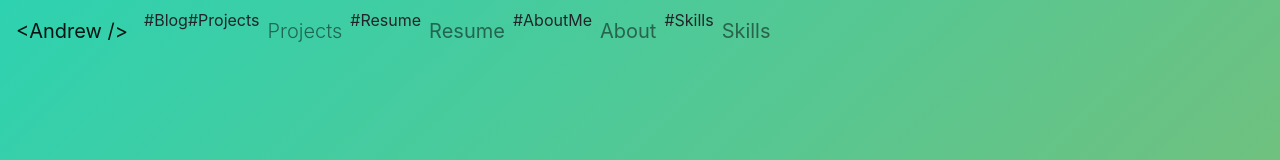
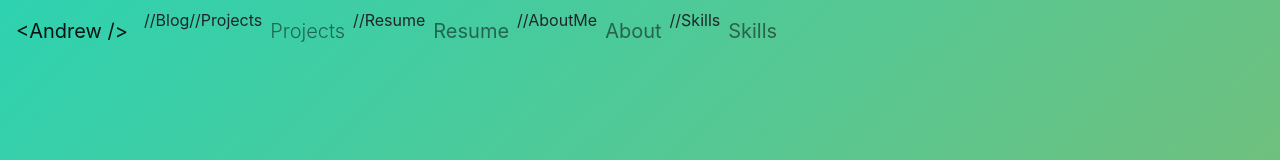
Before and after one commit to TangoAlpha359/TangoAlpha359.github.io, a React (Create React App) app: page / in a window 1280 px wide. Shown: the top 160 px of the page. Built offline with nearby package versions, Linux system fonts and the light colour scheme; no server answers.

Commit message:
Update Navbar.jsx

```diff
--- a/src/components/Navbar.jsx
+++ b/src/components/Navbar.jsx
@@ -37,7 +37,7 @@ const Navbar = (props) => {
 
       <div className="collapse navbar-collapse" id="navbarTogglerDemo02">
         <ul className="navbar-nav mr-auto mt-2 mt-lg-0">
-#Blog
+//Blog
           {showBlog && (
             <li className="nav-item">
               <Link
@@ -48,7 +48,7 @@ const Navbar = (props) => {
               </Link>
             </li>
           )}
-#Projects
+//Projects
           <li className="nav-item">
             <a
               className="nav-link lead"
@@ -57,7 +57,7 @@ const Navbar = (props) => {
               Projects
             </a>
           </li>
-  #Resume
+//Resume
           <li className="nav-item">
             <a
               className="nav-link lead"
@@ -68,7 +68,7 @@ const Navbar = (props) => {
               <b>Resume</b>
             </a>
           </li>
-#AboutMe
+//AboutMe
           <li className="nav-item">
             <a
               className="nav-link lead"
@@ -77,7 +77,7 @@ const Navbar = (props) => {
               <b>About</b>
             </a>
           </li>
-#Skills
+//Skills
           <li className="nav-item">
             <a
               className="nav-link lead"
```
